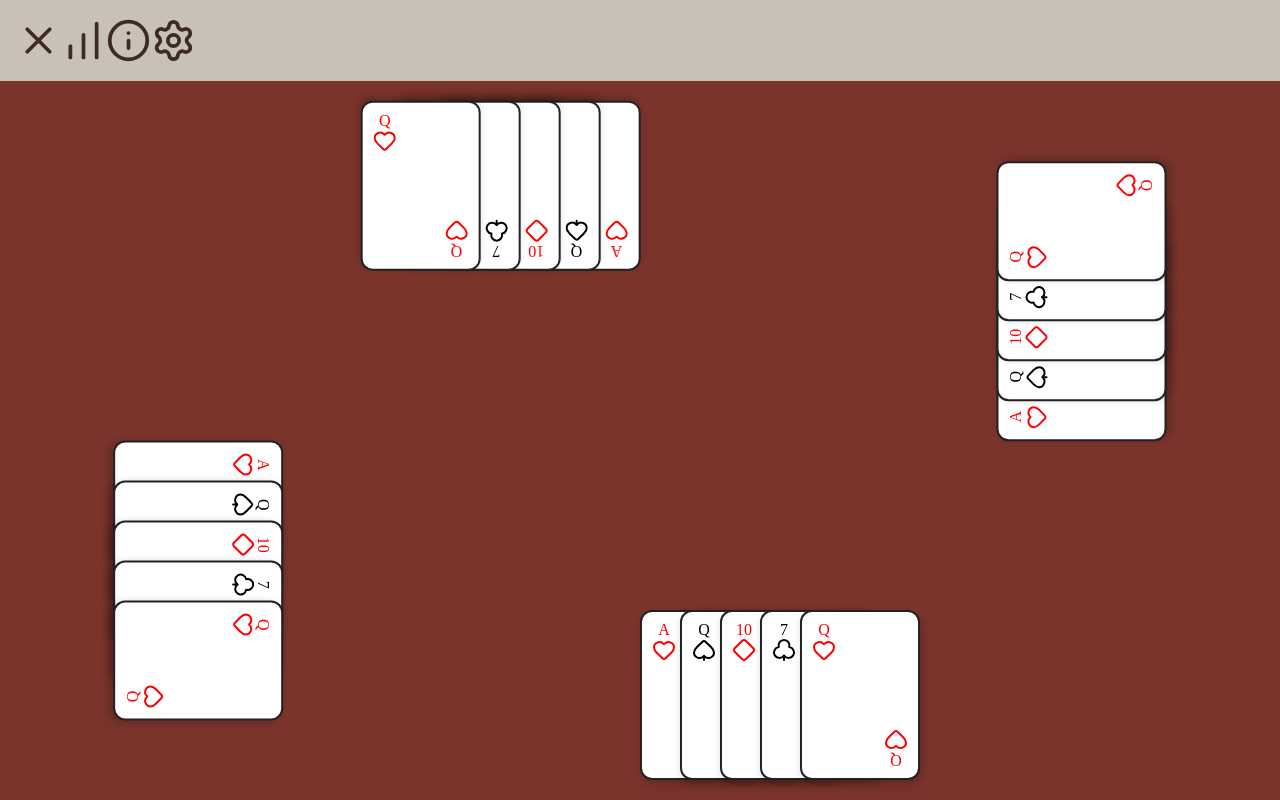
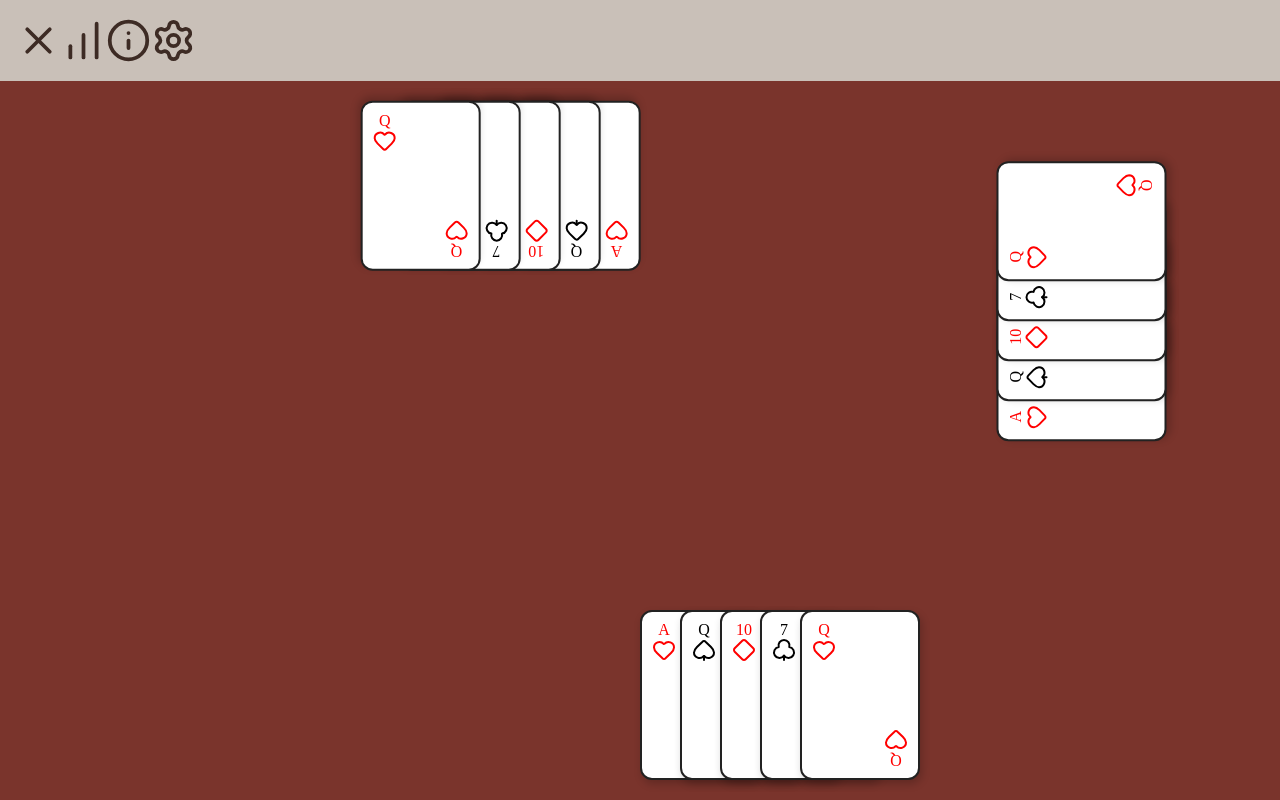
Before and after one commit to Caleb-Kelly-25/pitch, a React (Vite) app in the folder client/: page /GamePlay in a window 1280 px wide. Built offline with nearby package versions, Linux system fonts and the light colour scheme.

Commit message:
Update GamePlay.tsx

```diff
--- a/client/src/pages/GamePlay.tsx
+++ b/client/src/pages/GamePlay.tsx
@@ -89,12 +89,7 @@ export default function GamePlay() {
             { suit: "HEARTS", value: 13 }]}/>
             </PlayerSeat>
         <PlayerSeat position="left">
-        <HandOfCards cards={[
-            { suit: "HEARTS", value: 1 },
-            { suit: "SPADES", value: 13 },
-            { suit: "DIAMONDS", value: 10 },
-            { suit: "CLUBS", value: 7 },
-            { suit: "HEARTS", value: 13 }]}/>
+        <HandOfCards count = {6}/>
             </PlayerSeat>
 
       <PlayerSeat position="right">
```
